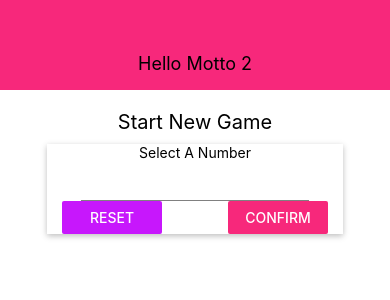
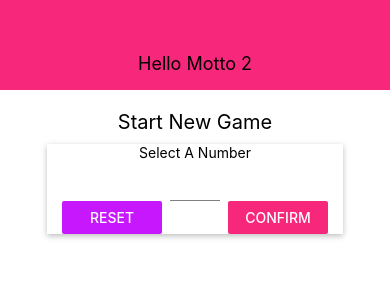
Before and after one commit to a-rydzak/React-With-Expo-Number-Guesser, a React Native app: screen / in a window 390 px wide. Shown: the top 300 px of the page. Built offline with nearby package versions, Linux system fonts and the light colour scheme.

Commit message:
end of morning update

```diff
--- a/components/NumberInput.js
+++ b/components/NumberInput.js
@@ -4,11 +4,15 @@ import {TextInput, StyleSheet } from "react-native";
 export default function NumberInput(props){
 
     return(
-        <TextInput style={{...styles.input, ...props.style}}  />
+        <TextInput maxLength={4} style={{...styles.input, ...props.style}}  onChangeText={text => onChangeText(text)}/>
     )
 
     function isNumber(value){
         return Number.isInteger(value)
+    }
+
+    function onChangeText(value){
+        console.log(value)
     }
 
 }
@@ -16,7 +20,6 @@ export default function NumberInput(props){
 const styles = StyleSheet.create({
     input:{
         height:30,
-        padding:5,
         borderBottomColor: 'grey',
         borderBottomWidth:1,
         marginTop:10,
--- a/screens/StartGameScreen.js
+++ b/screens/StartGameScreen.js
@@ -9,7 +9,7 @@ const StartGameScreen = (props) => {
       <Text style={styles.title}>Start New Game</Text>
       <Card style={styles.inputContainer}>
         <Text>Select A Number</Text>
-        <NumberInput/>
+        <NumberInput style={styles.input}/>
         <View style={styles.buttonContainer}>
           <View style={styles.button}>
             <Button title={"Reset"} color={Colors.accent} onPress={() => {}} />
@@ -47,6 +47,9 @@ const styles = StyleSheet.create({
     elevation: 5,
     borderRadius: 20,
   },
+  input:{
+      width:50
+  },
   button: {
     width: 100,
   },
```
